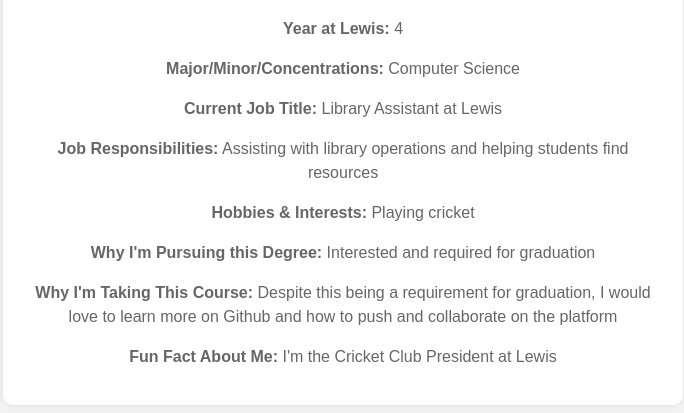
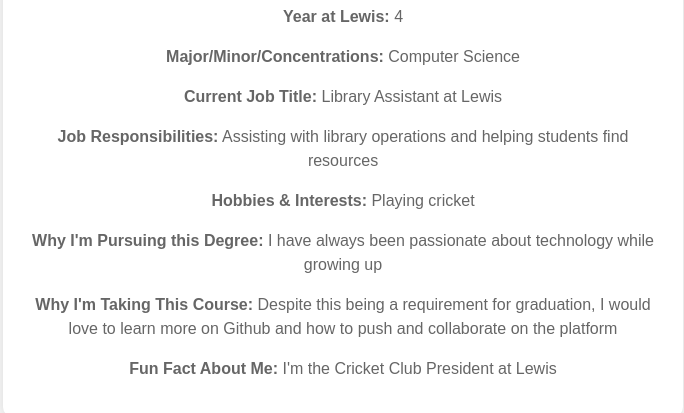
Before and after one commit to YashEdhala/me, a plain HTML site: page index.html in a window 1280 px wide. Shown: the part 259-672 px from the top of the page, without its empty margins (297-981 px from the left). Drawn offline with Linux system fonts and the light colour scheme.

Commit message:
Update index1.html

```diff
--- a/index.html
+++ b/index.html
@@ -41,7 +41,7 @@
         <p><strong>Current Job Title:</strong> Library Assistant at Lewis</p>
         <p><strong>Job Responsibilities:</strong> Assisting with library operations and helping students find resources</p>
         <p><strong>Hobbies & Interests:</strong> Playing cricket</p>
-        <p><strong>Why I'm Pursuing this Degree:</strong> Interested and required for graduation</p>
+        <p><strong>Why I'm Pursuing this Degree:</strong> I have always been passionate about technology while growing up</p>
         <p><strong>Why I'm Taking This Course:</strong> Despite this being a requirement for graduation, I would love to learn more on Github and how to push and collaborate on the platform</p>
         <p><strong>Fun Fact About Me:</strong> I'm the Cricket Club President at Lewis</p>
     </div>
```
